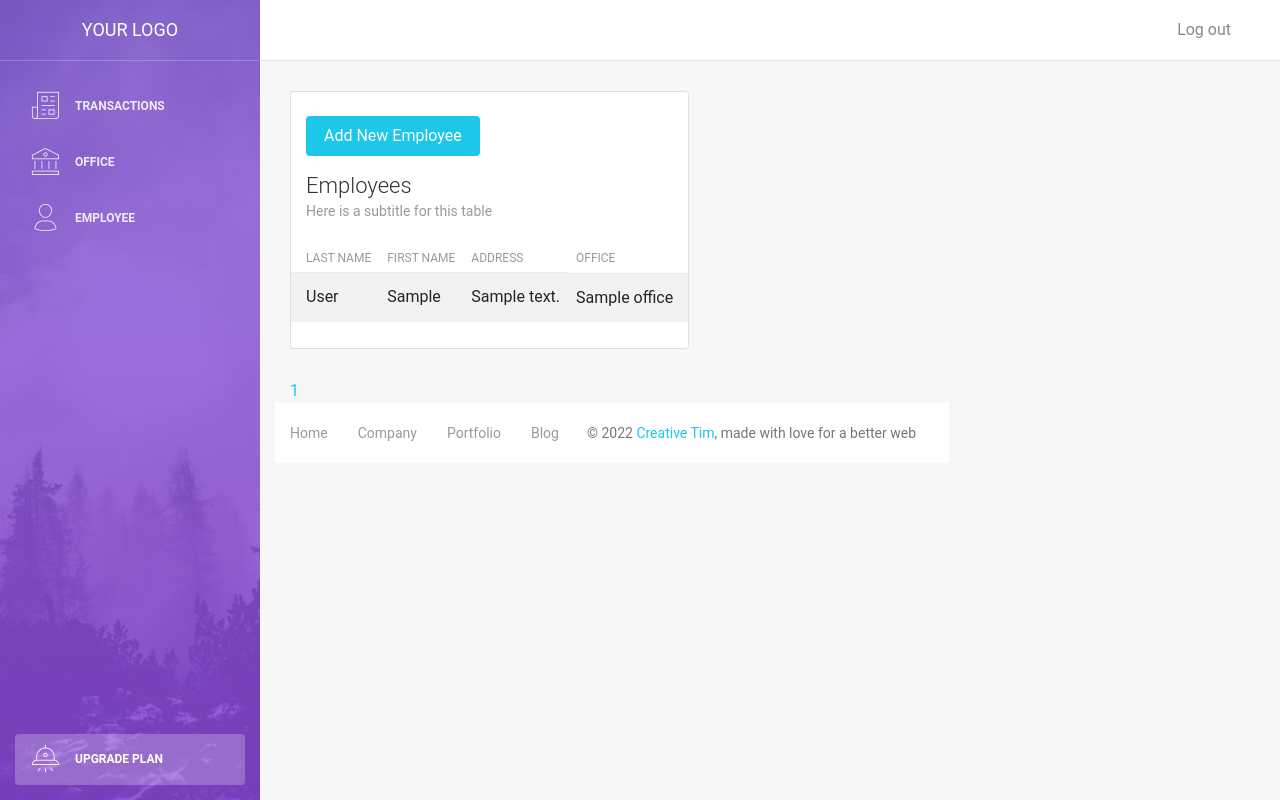
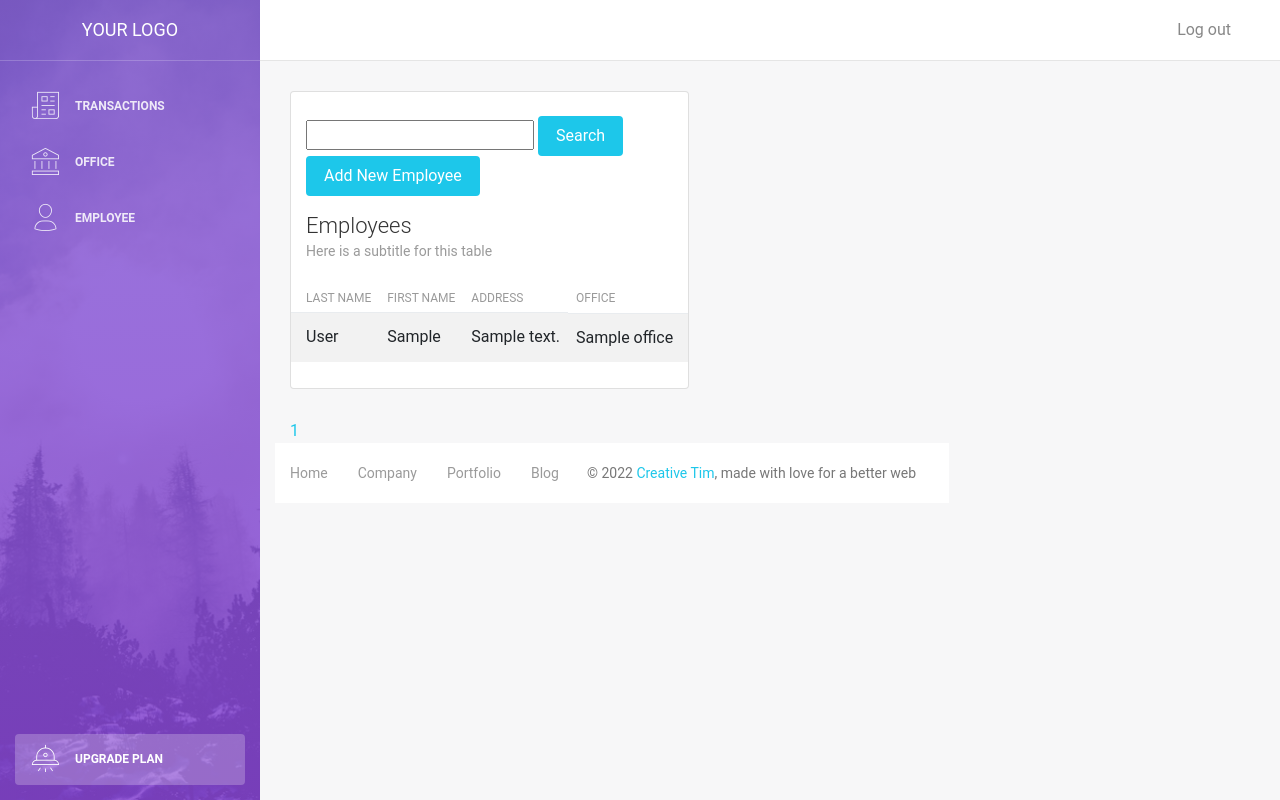
Before and after one commit to JayrahBautista/Bautista_RecordApp, a PHP site: page /Bautista_RecordApp/employee.php in a window 1280 px wide. Run offline with PHP 8.4, Linux system fonts and the light colour scheme; tables that the repository leaves empty or names only in its code hold one stand-in row (values such as "Sample post"); some libraries are stand-ins or nearby versions.

Commit message:
done Create search feature in list of employees (challenge)

```diff
--- a/employee.php
+++ b/employee.php
@@ -22,6 +22,8 @@
 require('config/config.php');
 require('config/db.php');
 
+$search = isset($_GET['search']) ? $_GET['search'] : '';
+
 $results_per_page = 100;
 
 $query="SELECT * FROM employee";
@@ -38,9 +40,13 @@ if (!isset($_GET['page'])) {
 
 $page_first_result=($page-1) * $results_per_page;
 
+if (strlen($search) > 0) {
+    $query = 'SELECT employee.lastname, employee.firstname,employee.address, office.name as office_name FROM employee, office WHERE employee.office_id = office.id AND employee.address = '.$search.' ORDER BY employee.lastname LIMIT '.$page_first_result.','.$results_per_page;
+}else{
 $query = 'SELECT employee.lastname, employee.firstname,employee.address, office.name as office_name FROM employee, office WHERE employee.office_id = office.id ORDER BY employee.lastname LIMIT '.$page_first_result.','.$results_per_page;
+}
 
-$result = mysqli_query($conn, $query);
+$result = mysqli_query($conn, $query)or die( mysqli_error($conn));;
 
 $employees = mysqli_fetch_all($result, MYSQLI_ASSOC);
 
@@ -71,6 +77,12 @@ mysqli_close($conn);
                         <div class="col-md-12">
                             <div class="card strpied-tabled-with-hover">
                                 <br/>
+                                <div class="col-md-12">
+                                    <form action="employee.php" method="GET">
+                                        <input type="text" name="search" />
+                                        <input type="submit" value="Search" class="btn btn-info btn-fill" />
+                                    </form>
+                                </div>
                                 <div class="col-md-12">
                                 <a href="employee-add.php">
                                     <button type="submit" class="btn btn-info btn-fill pull-right">Add New Employee</button>
```
Also changed, not shown: changelog.md.
